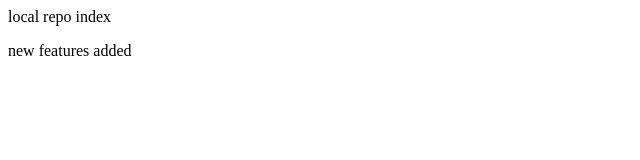
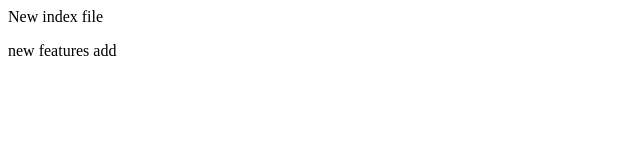
Before and after one commit to akuAkanksha/localrepolatest, a plain HTML site: page index.html in a window 1280 px wide. Shown: the full height of the page, 0-640 px from the left. Drawn offline with Linux system fonts and the light colour scheme.

Commit message:
new features add

```diff
--- a/index.html
+++ b/index.html
@@ -1,2 +1,2 @@
-<p>local repo index</p>
-<p> new features added </p>
+<p> New index file</p>
+<p> new features add</p>
--- a/style.css
+++ b/style.css
@@ -0,0 +1,3 @@
+p {
+    color:blue
+}
```
